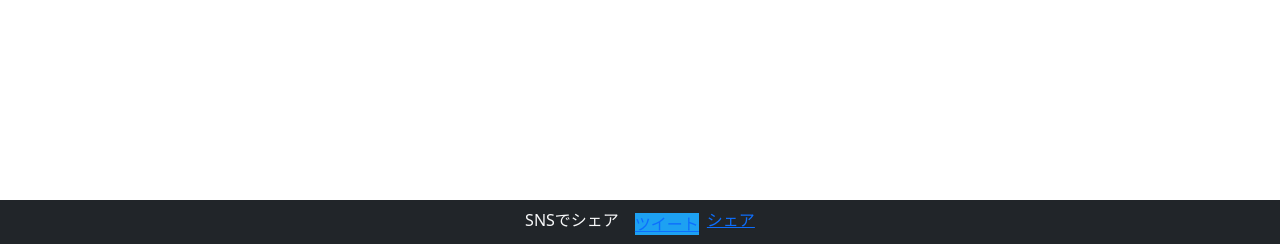
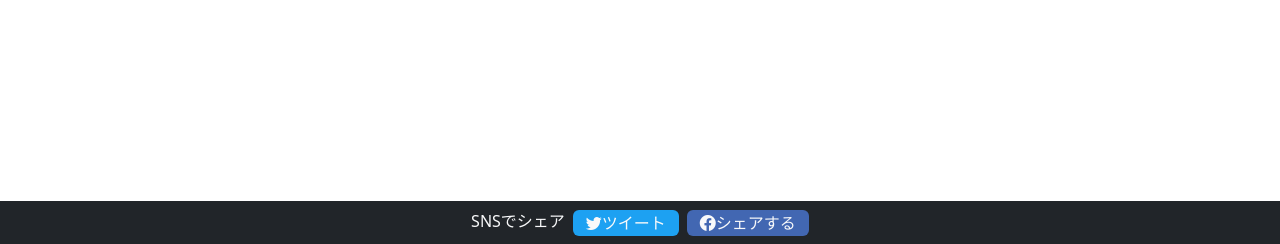
Before and after one commit to TSKGunGun/RaceNow, a Django app: template race/templates/race/race_result.html in a window 1280 px wide. Shown: the part 556-800 px from the top of the page. Run offline with Django 3.2, Linux system fonts and the light colour scheme; the template is opened without the code that fills it, so the values that code supplies are empty; parts of the project's set-up code (start-up, migrations or seed data) failed here and were passed over; some libraries are stand-ins or nearby versions.

Commit message:
SNSシェアボタンを独自ボタンに変更

```diff
--- /dev/null
+++ b/race/templates/race/parts_race_footer.html
@@ -0,0 +1,20 @@
+{% load static %}
+<div class="fixed-bottom bg-dark p-2">
+    <div class="container-fluid">
+        <div class="text-light d-flex justify-content-center">
+            SNSでシェア
+            <div class="d-flex h-stack">
+                <div class="ms-2">
+                    <a role="button" href="https://twitter.com/share?url={{ request.get_host }}{% url 'show_result' object.id %}&text=【RaceNow】{{ object.name }} レース結果をシェア! &hashtags=racenow" class="btn text-light py-0" target="_blank" style="background-color: #1DA1F2;" rel="noopener noreferrer">
+                        <span class="text-nowrap"><i class="bi bi-twitter"></i>ツイート</span>
+                    </a>
+                </div>
+                <div class="ms-2">
+                    <a role="button" href="http://www.facebook.com/share.php?u={{ request.get_host }}{% url 'show_result' object.id %}" class="btn text-light py-0" target="_blank" style="background-color: #4267B2;" rel="noopener noreferrer">
+                        <span class="text-nowrap"><i class="bi bi-facebook"></i>シェアする</span>
+                    </a>
+                </div>
+            </div>
+        </div>
+    </div>
+</div>
--- a/race/templates/race/race_result.html
+++ b/race/templates/race/race_result.html
@@ -73,24 +73,7 @@
 {% endblock %}
 
 {% block footer %}
-<div class="fixed-bottom bg-dark p-2">
-    <div class="container-fluid">
-        <div class="text-light d-flex justify-content-center">
-            SNSでシェア
-            <div class="d-flex h-stack">
-                <div class="ms-3 mt-1">
-                    <a href="https://twitter.com/share?ref_src=twsrc%5Etfw" class="twitter-share-button" style="background-color: #1DA1F2;" data-show-count="false"
-                    data-text="【RaceNow】{{ object.name }} レース結果をシェア!" data-url="{{ request.get_host }}{% url 'show_result' object.id %}">ツイート</a>
-                </div>
-                <div class="ms-2">
-                    <div class="fb-share-button" data-href="{{ request.get_host }}{% url 'show_result' object.id %}" data-layout="button" data-size="small">
-                        <a target="_blank" href="https://www.facebook.com/sharer/sharer.php?u=http%3A%2F%2Fracenow.pythonanywhere.com%2Frace%2F1%2Fshowresult&amp;src=sdkpreparse" class="fb-xfbml-parse-ignore">シェア</a>
-                    </div>
-                </div>
-            </div>
-        </div>
-    </div>
-</div>
+{% include 'race/parts_race_footer.html'%}
 {% endblock %}
 
 {% block script %}
```
Also changed, not shown: race/templates/race/input_result.html (+1 -18 lines).
